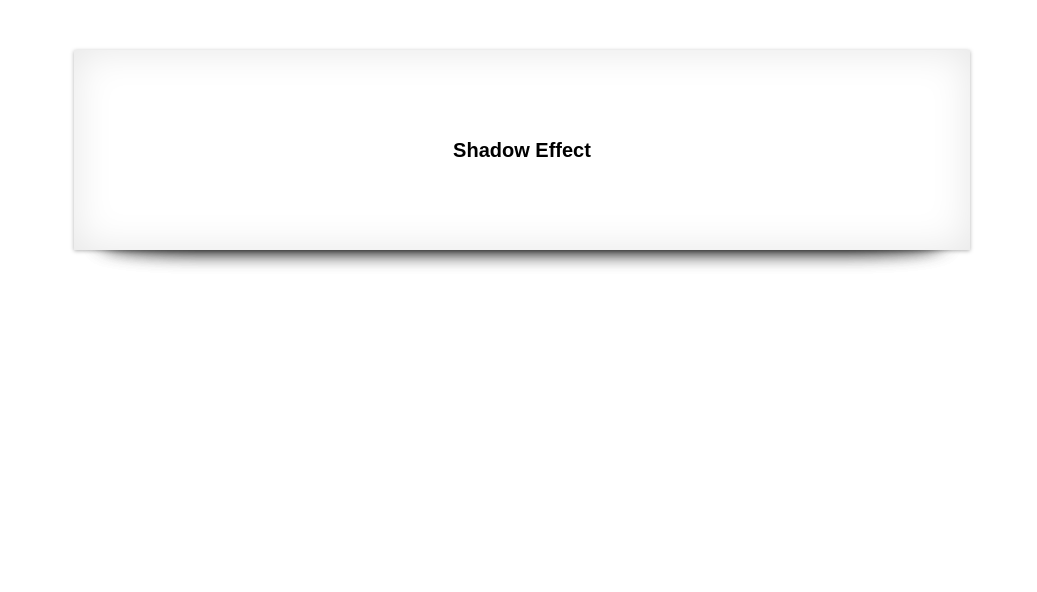
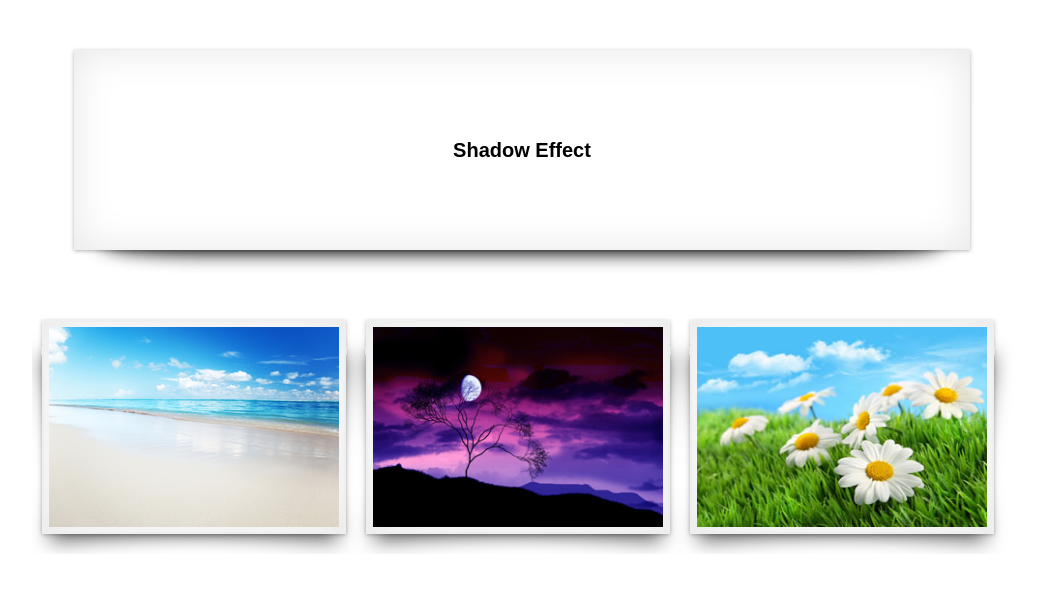
Before and after one commit to xxxgitone/Front-End-Demo, a plain HTML site: page CSS3实现图片阴影效果/index.html in a window 1280 px wide. Shown: the whole page, without its empty margins (118-1155 px from the left). Drawn offline with Linux system fonts and the light colour scheme.

Commit message:
翘边阴影

```diff
--- a/CSS3实现图片阴影效果/css/style.css
+++ b/CSS3实现图片阴影效果/css/style.css
@@ -41,10 +41,58 @@ before在被选元素后插入内容
 	background: #f00;
 	z-index: -1;
 	position: absolute;
-	top: 50%;
+	top: 50%;   /*也可直接定义长高,这里表示占父容器的50%的位置*/
 	bottom: 0;
 	left: 30px;
 	right: 30px;
 	-webkit-box-shadow:0 0 20px rgba(0,0,0,0.8);
 	border-radius: 100px/10px; /*水平方向100，垂直方向10*/
 }
+
+.box{
+	width: 980px;
+	height: auto;
+	clear: both;
+	overflow: hidden;
+	margin: 20px auto;
+}
+.box li{
+	position: relative;
+	width: 300px;
+	height: 210px;
+	background: #fff;
+	float: left;
+	margin: 20px 10px;
+	border: 2px solid #efefef;
+	box-shadow: 0 1px 4px rgba(0,0,0,0.27),0 0 60px rgba(0,0,0,0.1) inset;
+}
+.box li img{
+	display: block;
+	width: 290px;
+	height: 200px;
+	margin: 5px;
+}
+.box li:after{
+	content: '';
+	position: absolute;
+	z-index: -1;
+	width: 90%;
+	height: 80%;
+	bottom: 8px;
+	left: 20px;
+	background:transparent; /*透明*/
+	box-shadow: 0 8px 20px rgba(0,0,0,0.6);
+	transform: skew(-12deg) rotate(-4deg); /*图形整体向左倾斜12角度,图形整体旋转4度*/
+}
+.box li:before{
+	content: '';
+	position: absolute;
+	z-index: -2;
+	width: 90%;
+	height: 80%;
+	bottom: 8px;
+	right: 20px;
+	background:transparent; /*透明*/
+	box-shadow: 0 8px 20px rgba(0,0,0,0.6);
+	transform: skew(12deg) rotate(4deg); /*图形整体向左倾斜12角度,图形整体旋转4度*/
+}
--- a/CSS3实现图片阴影效果/index.html
+++ b/CSS3实现图片阴影效果/index.html
@@ -6,8 +6,15 @@
 	<link rel="stylesheet" type="text/css" href="css/style.css">
 </head>
 <body>
+<!-- 曲线阴影 -->
 	<div class="warp effect">
 		<h1>Shadow Effect</h1>
 	</div>
+	<!-- 翘边阴影 -->
+	<ul class="box">
+		<li><img src="images/photo1.jpg"></li>
+		<li><img src="images/photo2.jpg"></li>
+		<li><img src="images/photo3.jpg"></li>
+	</ul>
 </body>
 </html>
```
